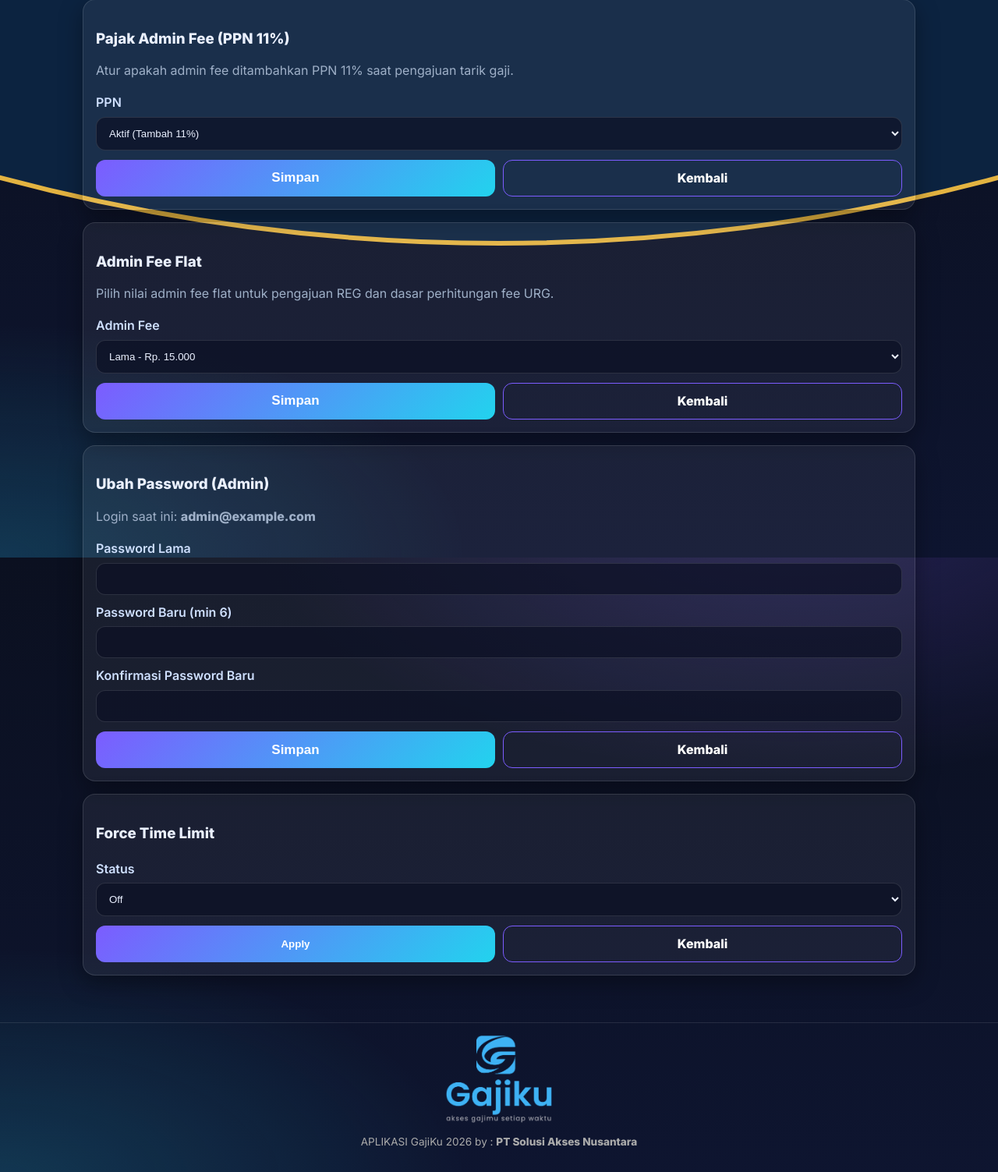
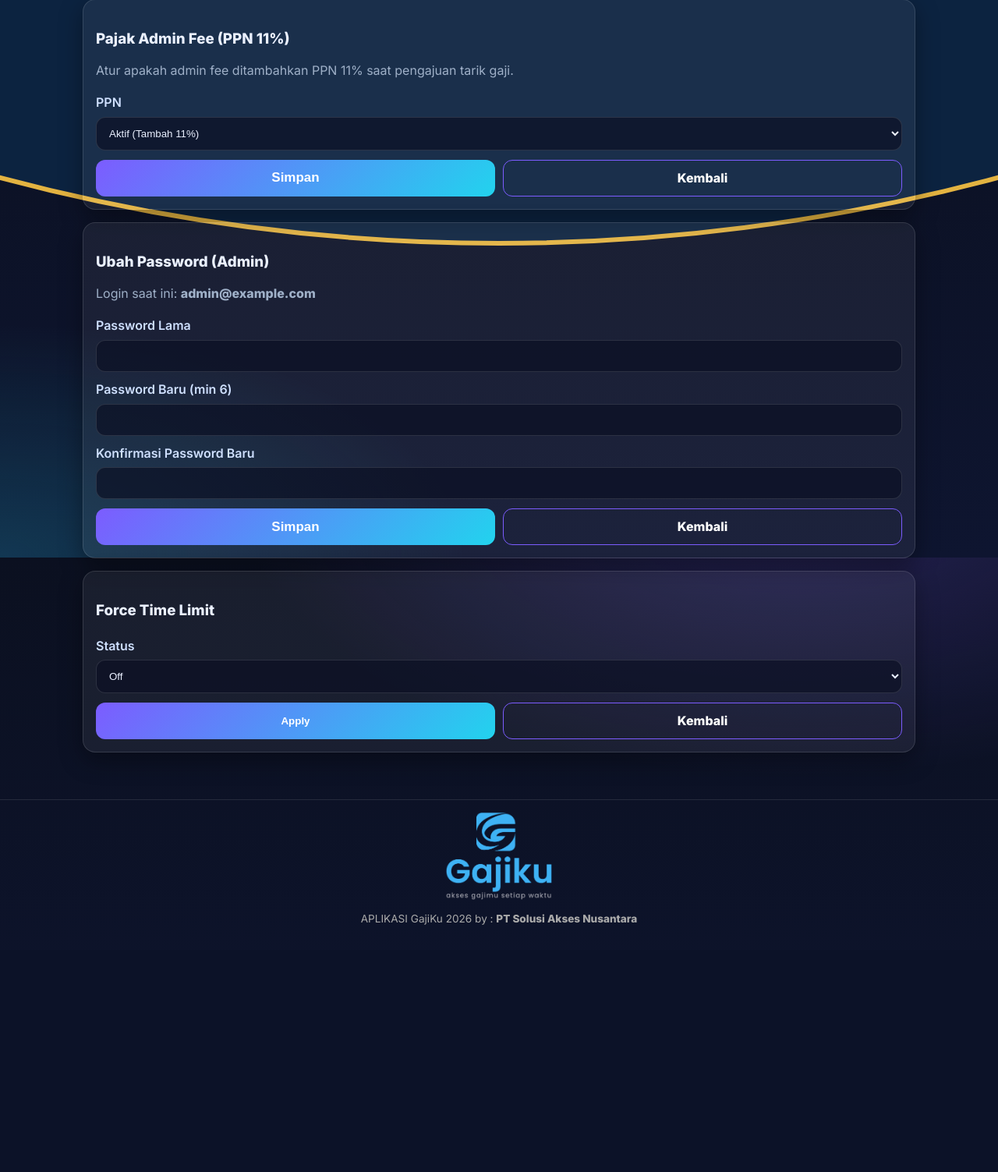
Before and after one commit to ramdaf1f/Gajiku, a Flask app: page /admin/settings in a window 1280 px wide. Shown: the part 85-1588 px from the top of the page at 78% size. After the commit the page ends 1271 px from the top, so only its background shows below. Run offline with Flask 3, Linux system fonts and the light colour scheme; the visitor is signed in with stand-in values (Sample User, id 1); data comes from the database, SQL or seed files in the repository.

Commit message:
tambah siklus dan set admin flat fee

```diff
--- a/app/routes/web.py
+++ b/app/routes/web.py
@@ -21,8 +21,7 @@ def health():
         return ret
     return {
         "version": current_app.config["APP_VERSION"],
-        "admin_fee_reg": get_admin_fee_flat(),
-        "admin_fee_urg_per_day": get_admin_fee_flat(),
+        "admin_fee_flat_options": list(ADMIN_FEE_FLAT_OPTIONS),
         "db_path": current_app.config["DB_PATH"],
         "session_user": session.get("user_id"),
         "session_name": session.get("user_name"),
@@ -134,11 +133,30 @@ def rekening_label_filter(value):
 def month_key(d: date) -> str: return d.strftime("%Y-%m")
 def ymd(d: date) -> str: return d.strftime("%Y-%m-%d")
 
+SIKLUS_START_DAY = {
+    "A": 1,
+    "B": 16,
+    "C": 21,
+    "D": 26,
+}
+VALID_SIKLUS = tuple(SIKLUS_START_DAY.keys())
+ADMIN_FEE_FLAT_OPTIONS = (15000, 17000)
+
+def normalize_siklus(value: str, default: str = "A") -> str:
+    siklus = (value or default).strip().upper()
+    return siklus if siklus in VALID_SIKLUS else default
+
+def normalize_admin_fee_flat(value, default: int = 15000) -> int:
+    fee = parse_int(value, default)
+    return fee if fee in ADMIN_FEE_FLAT_OPTIONS else default
+
 def compute_limits(gaji: int, at_date: date, user_id: int):
     """
     Hitung batas talangan untuk user di tanggal tertentu.
-    - Siklus A : 1–akhir bulan
-    - Siklus B : 16–15
+    - Siklus A : mulai tanggal 1
+    - Siklus B : mulai tanggal 16
+    - Siklus C : gajian 20-21, periode mulai tanggal 21
+    - Siklus D : gajian 25-26, periode mulai tanggal 26
     - REG: sisa harian = (limit_harian * hari_ke) - total_sukses_per_periode_sampai_hari_ini
     """
     db = get_db()
@@ -151,7 +169,7 @@ def compute_limits(gaji: int, at_date: date, user_id: int):
         WHERE u.id = ?
     """, (user_id,)).fetchone()
     user_email = (row["email"] if row and row["email"] else "").strip()
-    siklus = (row["siklus_gaji"] if row and row["siklus_gaji"] else "A")
+    siklus = normalize_siklus(row["siklus_gaji"] if row and row["siklus_gaji"] else "A")
 
     # Plafon & limit harian
     plafon = math.floor(0.5 * (gaji or 0))
@@ -199,22 +217,29 @@ def compute_limits(gaji: int, at_date: date, user_id: int):
 
 def day_in_cycle(d: date, siklus: str) -> int:
     """Hitung hari ke- dalam periode berjalan sesuai siklus gaji."""
-    if (siklus or 'A') == 'A':
+    siklus = normalize_siklus(siklus)
+    start_day = SIKLUS_START_DAY[siklus]
+    if start_day == 1:
         return d.day
-    # Siklus B: periode 16..15
-    if d.day >= 16:
-        return d.day - 15  # 16->1, 17->2, ..., 31->16
-    return d.day + 16     # 1->17, 2->18, ..., 15->31
+    if d.day >= start_day:
+        return d.day - start_day + 1
+
+    prev_month = d.month - 1
+    prev_year = d.year
+    if prev_month == 0:
+        prev_month = 12
+        prev_year -= 1
+    days_in_prev_month = calendar.monthrange(prev_year, prev_month)[1]
+    return (days_in_prev_month - start_day + 1) + d.day
 
 def period_key_by_cycle(d: date, siklus: str) -> str:
     """Kunci periode (YYYY-MM) mengikuti bulan 'awal' periode."""
-    if (siklus or 'A') == 'A':
+    siklus = normalize_siklus(siklus)
+    start_day = SIKLUS_START_DAY[siklus]
+    if start_day == 1:
         return d.strftime("%Y-%m")
-    # Siklus B: periode mulai tanggal 16.
-    # Jika tgl < 16, maka periode dianggap mulai 16 bulan sebelumnya.
-    if d.day >= 16:
+    if d.day >= start_day:
         return d.strftime("%Y-%m")
-    # mundur 1 bulan:
     y = d.year; m = d.month - 1
     if m == 0: m = 12; y -= 1
     return f"{y:04d}-{m:02d}"
@@ -341,41 +366,20 @@ def set_ppn_enabled(enabled: bool) -> None:
         )
     db.commit()
 
-def get_admin_fee_flat() -> int:
-    default_fee = int(current_app.config["ADMIN_FEE"] or 0)
-    db = get_db()
-    row = db.execute(
-        "SELECT value FROM app_settings WHERE key='admin_fee_flat' LIMIT 1"
-    ).fetchone()
-    if not row:
-        return default_fee
-    try:
-        fee = int(str(row["value"] or "").strip())
-    except Exception:
-        return default_fee
-    allowed = {default_fee, default_fee + 2000}
-    return fee if fee in allowed else default_fee
-
-def set_admin_fee_flat(value: int) -> bool:
-    default_fee = int(current_app.config["ADMIN_FEE"] or 0)
-    try:
-        fee = int(value)
-    except Exception:
-        return False
-    if fee not in {default_fee, default_fee + 2000}:
-        return False
-    db = get_db()
-    cur = db.execute(
-        "UPDATE app_settings SET value=? WHERE key='admin_fee_flat'",
-        (str(fee),),
-    )
-    if cur.rowcount == 0:
-        db.execute(
-            "INSERT INTO app_settings (key, value) VALUES (?, ?)",
-            ("admin_fee_flat", str(fee)),
-        )
-    db.commit()
-    return True
+def get_admin_fee_flat_for_user(user_id: int) -> int:
+    default_fee = normalize_admin_fee_flat(current_app.config["ADMIN_FEE"], 15000)
+    try:
+        row = get_db().execute("""
+            SELECT p.admin_fee_flat
+            FROM users u
+            LEFT JOIN pegawai p ON LOWER(p.email) = LOWER(u.email)
+            WHERE u.id = ?
+        """, (user_id,)).fetchone()
+        if row and row["admin_fee_flat"] is not None:
+            return normalize_admin_fee_flat(row["admin_fee_flat"], default_fee)
+    except Exception:
+        pass
+    return default_fee
 
 def get_runtime_force_limit() -> bool:
     db = get_db()
@@ -783,7 +787,7 @@ def tarik_gaji():
         flash("Silakan login terlebih dahulu.", "error")
         return redirect(url_for("web.login"))
 
-    admin_fee_base = get_admin_fee_flat()
+    admin_fee_base = get_admin_fee_flat_for_user(session["user_id"])
     admin_fee_per_day = admin_fee_base
     ppn_enabled = get_ppn_enabled()
     db      = get_db()
@@ -1185,6 +1189,12 @@ def admin_pegawai():
     except Exception:
         db.execute("ALTER TABLE pegawai ADD COLUMN no_telp TEXT DEFAULT ''")
         db.commit()
+    # pastikan kolom 'admin_fee_flat' ada
+    try:
+        db.execute("SELECT admin_fee_flat FROM pegawai LIMIT 1").fetchone()
+    except Exception:
+        db.execute("ALTER TABLE pegawai ADD COLUMN admin_fee_flat INTEGER DEFAULT 15000")
+        db.commit()
 
     q = (request.args.get("q") or "").strip()
     f_company = (request.args.get("company") or "").strip()
@@ -1196,6 +1206,7 @@ def admin_pegawai():
                COALESCE(no_rekening_lain,'') AS no_rekening_lain,
                COALESCE(rekening_ewallet,'') AS rekening_ewallet,
                COALESCE(no_telp,'') AS no_telp,
+               COALESCE(admin_fee_flat, 15000) AS admin_fee_flat,
                siklus_gaji,
                created_at
         FROM pegawai
@@ -1245,9 +1256,8 @@ def admin_pegawai_add():
     gaji        = parse_int(request.form.get("gaji"), 0)
     status      = 1 if request.form.get("status") == "1" else 0
     # NEW: baca & validasi siklus_gaji (default B)
-    siklus      = (request.form.get("siklus_gaji") or "B").strip().upper()
-    if siklus not in ("A", "B"):
-        siklus = "B"
+    siklus      = normalize_siklus(request.form.get("siklus_gaji"), default="B")
+    admin_fee_flat = normalize_admin_fee_flat(request.form.get("admin_fee_flat"), default=15000)
 
     if not id_pegawai or not nama or not email:
         flash("ID pegawai, nama, dan email wajib diisi.", "error")
@@ -1269,9 +1279,9 @@ def admin_pegawai_add():
         return redirect(url_for("web.admin_pegawai"))
 
     db.execute("""
-        INSERT INTO pegawai (id_pegawai, nama, email, jabatan, gaji, status_aktif, perusahaan, no_rekening, no_rekening_lain, rekening_ewallet, no_telp, siklus_gaji, created_at)
-        VALUES (?,?,?,?,?,?,?,?,?,?,?,?,?)
-    """, (id_pegawai, nama, email, jabatan, gaji, status, perusahaan, no_rekening, no_rekening_lain, rekening_ewallet, no_telp, siklus, datetime.now().isoformat(timespec="seconds")))
+        INSERT INTO pegawai (id_pegawai, nama, email, jabatan, gaji, status_aktif, perusahaan, no_rekening, no_rekening_lain, rekening_ewallet, no_telp, siklus_gaji, admin_fee_flat, created_at)
+        VALUES (?,?,?,?,?,?,?,?,?,?,?,?,?,?)
+    """, (id_pegawai, nama, email, jabatan, gaji, status, perusahaan, no_rekening, no_rekening_lain, rekening_ewallet, no_telp, siklus, admin_fee_flat, datetime.now().isoformat(timespec="seconds")))
     db.commit()
 
     flash("Pegawai ditambahkan.", "success")
@@ -1292,8 +1302,8 @@ def admin_pegawai_update(pid):
     no_telp    = (request.form.get("no_telp") or "").strip()
     gaji       = parse_int(request.form.get("gaji"), 0)
     status     = 1 if request.form.get("status") == "1" else 0
-    siklus     = (request.form.get("siklus_gaji") or "A").strip().upper()
-    if siklus not in ("A","B"): siklus = "A"
+    siklus     = normalize_siklus(request.form.get("siklus_gaji"), default="A")
+    admin_fee_flat = normalize_admin_fee_flat(request.form.get("admin_fee_flat"), default=15000)
 
     db = get_db()
     if not id_pegawai:
@@ -1320,11 +1330,11 @@ def admin_pegawai_update(pid):
         flash("ID pegawai/nama/email bentrok dengan data lain.", "error")
         return redirect(url_for("web.admin_pegawai"))
 
-    # Update master pegawai (termasuk siklus_gaji)
+    # Update master pegawai (termasuk siklus_gaji dan admin fee flat)
     db.execute("""UPDATE pegawai
-                  SET id_pegawai=?, nama=?, email=?, jabatan=?, gaji=?, status_aktif=?, perusahaan=?, no_rekening=?, no_rekening_lain=?, rekening_ewallet=?, no_telp=?, siklus_gaji=?
+                  SET id_pegawai=?, nama=?, email=?, jabatan=?, gaji=?, status_aktif=?, perusahaan=?, no_rekening=?, no_rekening_lain=?, rekening_ewallet=?, no_telp=?, siklus_gaji=?, admin_fee_flat=?
                   WHERE id=?""",
-               (id_pegawai, nama, email, jabatan, gaji, status, perusahaan, no_rekening, no_rekening_lain, rekening_ewallet, no_telp, siklus, pid))
+               (id_pegawai, nama, email, jabatan, gaji, status, perusahaan, no_rekening, no_rekening_lain, rekening_ewallet, no_telp, siklus, admin_fee_flat, pid))
 
     # Sinkronkan status + email ke akun formal agar login ikut email terbaru
     db.execute(
@@ -1518,7 +1528,6 @@ def admin_dashboard():
     if ret:
         return ret
 
-    admin_fee_base = get_admin_fee_flat()
     db = get_db()
     enabled_products = get_enabled_products()
     ppn_enabled = get_ppn_enabled()
@@ -1552,7 +1561,7 @@ def admin_dashboard():
 
     trend_start = add_months(date(today.year, today.month, 1), -5)
     trend_start_key = trend_start.strftime("%Y-%m")
-    cache_key = f"admin_kpi:{s_first}:{s_next}:{periode_key}:{trend_start_key}"
+    cache_key = f"admin_kpi:v2:{s_first}:{s_next}:{periode_key}:{trend_start_key}"
     cached_kpi = get_cache(cache_key)
     if cached_kpi:
         (
@@ -1570,6 +1579,8 @@ def admin_dashboard():
             pending_count,
             cycle_a,
             cycle_b,
+            cycle_c,
+            cycle_d,
             inactive_count,
             chart_labels,
             chart_values,
@@ -1630,6 +1641,12 @@ def admin_dashboard():
         ).fetchone()[0]
         cycle_b = db.execute(
             "SELECT COUNT(*) FROM pegawai WHERE status_aktif=1 AND COALESCE(siklus_gaji,'A')='B'"
+        ).fetchone()[0]
+        cycle_c = db.execute(
+            "SELECT COUNT(*) FROM pegawai WHERE status_aktif=1 AND COALESCE(siklus_gaji,'A')='C'"
+        ).fetchone()[0]
+        cycle_d = db.execute(
+            "SELECT COUNT(*) FROM pegawai WHERE status_aktif=1 AND COALESCE(siklus_gaji,'A')='D'"
         ).fetchone()[0]
         inactive_count = db.execute(
             "SELECT COUNT(*) FROM pegawai WHERE status_aktif=0"
@@ -1706,6 +1723,8 @@ def admin_dashboard():
                 pending_count,
                 cycle_a,
                 cycle_b,
+                cycle_c,
+                cycle_d,
                 inactive_count,
                 chart_labels,
                 chart_values,
@@ -1817,6 +1836,8 @@ def admin_dashboard():
         trx_sum=trx_sum,
         cycle_a=cycle_a,
         cycle_b=cycle_b,
+        cycle_c=cycle_c,
+        cycle_d=cycle_d,
         not_registered=max(total_pegawai - total_register, 0),
         inactive_count=inactive_count,
         pending_count=pending_count,
@@ -1824,7 +1845,6 @@ def admin_dashboard():
         recent=recent,
         pending_reg=pending_reg,
         pending_urg=pending_urg,
-        ADMIN_FEE=admin_fee_base,
         admin_fee_total=admin_fee_total,
         admin_fee_reg_total=admin_fee_reg_total,
         admin_fee_urg_total=admin_fee_urg_total,
@@ -2024,7 +2044,7 @@ def admin_export_range():
         flash("Tanggal awal tidak boleh lebih besar dari tanggal akhir.", "error")
         return redirect(url_for("web.admin_dashboard"))
 
-    if siklus not in ("A", "B", "ALL"):
+    if siklus not in (*VALID_SIKLUS, "ALL"):
         siklus = "ALL"
 
     sql = """
@@ -2045,7 +2065,7 @@ def admin_export_range():
     """
     params = [start_dt.isoformat(), end_dt.isoformat()]
 
-    if siklus in ("A", "B"):
+    if siklus in VALID_SIKLUS:
         sql += " AND COALESCE(p.siklus_gaji,'A') = ?"
         params.append(siklus)
 
@@ -2067,7 +2087,7 @@ def admin_export_range():
     data = buf.getvalue().encode("utf-8-sig")
     from flask import Response
     fname = f"export_dana_talangan_{start_dt.isoformat()}_to_{end_dt.isoformat()}"
-    if siklus in ("A", "B"):
+    if siklus in VALID_SIKLUS:
         fname += f"_siklus_{siklus}"
     fname += ".csv"
 
@@ -2089,11 +2109,6 @@ def admin_settings():
         return ret
 
     db = get_db()
-    ppn_enabled = get_ppn_enabled()
-    admin_fee_default = int(current_app.config["ADMIN_FEE"] or 0)
-    admin_fee_new = admin_fee_default + 2000
-    admin_fee_flat = get_admin_fee_flat()
-
     # coba ambil admin dari session id/email; kalau tidak ada, ambil admin pertama
     adm = None
     if session.get("admin_id"):
@@ -2111,9 +2126,6 @@ def admin_settings():
         return {
             "admin": adm,
             "ppn_enabled": get_ppn_enabled(),
-            "admin_fee_flat": get_admin_fee_flat(),
-            "admin_fee_default": admin_fee_default,
-            "admin_fee_new": admin_fee_new,
             "is_owner": bool(session.get("is_owner")),
             "runtime_force_limit": get_runtime_force_limit(),
         }
@@ -2124,14 +2136,6 @@ def admin_settings():
             enabled = request.form.get("ppn_enabled") == "1"
             set_ppn_enabled(enabled)
             flash("Pengaturan PPN diperbarui.", "success")
-            return redirect(url_for("web.admin_settings"))
-
-        if form_type == "admin_fee":
-            fee_raw = parse_int(request.form.get("admin_fee_flat"), admin_fee_default)
-            if not set_admin_fee_flat(fee_raw):
-                flash("Pilihan admin fee flat tidak valid.", "error")
-                return render_template("admin_settings.html", **settings_context())
-            flash("Pengaturan admin fee flat diperbarui.", "success")
             return redirect(url_for("web.admin_settings"))
 
         if form_type == "runtime_force_limit":
--- a/static/style.css
+++ b/static/style.css
@@ -988,6 +988,8 @@ body.theme-new .settings-dropdown{
 }
 .cycle-dot-a{background:var(--accent2)}
 .cycle-dot-b{background:#e3b341}
+.cycle-dot-c{background:#0ea5e9}
+.cycle-dot-d{background:#f472b6}
 body.theme-new .rekening-field-count{
   color:#7a5b00;
   background:#fff6d7;
--- a/templates/admin_dashboard.html
+++ b/templates/admin_dashboard.html
@@ -165,6 +165,8 @@
   <div class="kpi-card"><small>Tidak Aktif</small><b>{{ inactive_count }}</b></div>
   <div class="kpi-card soft-blue"><small>Pegawai Siklus A</small><b>{{ cycle_a }}</b></div>
   <div class="kpi-card soft-green"><small>Pegawai Siklus B</small><b>{{ cycle_b }}</b></div>
+  <div class="kpi-card"><small>Pegawai Siklus C</small><b>{{ cycle_c }}</b></div>
+  <div class="kpi-card"><small>Pegawai Siklus D</small><b>{{ cycle_d }}</b></div>
   <div class="kpi-card"><small>Belum Tarik Gaji</small><b>{{ not_borrowed }}</b></div>
   <div class="kpi-card"><small>Jumlah Transaksi</small><b>{{ trx_count }}</b></div>
   <div class="kpi-card">
@@ -813,6 +815,8 @@ document.querySelectorAll('.collapse-toggle[data-target]').forEach((toggleBtn) =
           <option value="all">Semua</option>
           <option value="A">Siklus A</option>
           <option value="B">Siklus B</option>
+          <option value="C">Siklus C</option>
+          <option value="D">Siklus D</option>
         </select>
       </div>
       <div style="grid-column:1/-1;margin-top:14px;">
--- a/templates/admin_settings.html
+++ b/templates/admin_settings.html
@@ -16,33 +16,6 @@
     <select name="ppn_enabled" required>
       <option value="1" {% if ppn_enabled %}selected{% endif %}>Aktif (Tambah 11%)</option>
       <option value="0" {% if not ppn_enabled %}selected{% endif %}>Nonaktif (Tanpa PPN)</option>
-    </select>
-
-    <div class="form-actions">
-      <button class="btn" type="submit">Simpan</button>
-      <a class="btn btn-outline" href="{{ url_for('web.admin_dashboard') }}">Kembali</a>
-    </div>
-  </form>
-</section>
-
-<section class="card">
-  <h3>Admin Fee Flat</h3>
-  <p class="muted" style="margin-top:-4px">
-    Pilih nilai admin fee flat untuk pengajuan REG dan dasar perhitungan fee URG.
-  </p>
-
-  <form method="post">
-    <input type="hidden" name="csrf_token" value="{{ csrf_token() }}">
-    <input type="hidden" name="form_type" value="admin_fee">
-
-    <label>Admin Fee</label>
-    <select name="admin_fee_flat" required>
-      <option value="{{ admin_fee_default }}" {% if admin_fee_flat == admin_fee_default %}selected{% endif %}>
-        Lama - {{ admin_fee_default | rupiah }}
-      </option>
-      <option value="{{ admin_fee_new }}" {% if admin_fee_flat == admin_fee_new %}selected{% endif %}>
-        Baru - {{ admin_fee_new | rupiah }}
-      </option>
     </select>
 
     <div class="form-actions">
```
Also changed, not shown: app/db.py (+8 -0 lines), templates/admin_pegawai.html (+83 -18 lines), templates/dashboard.html (+7 -6 lines).
